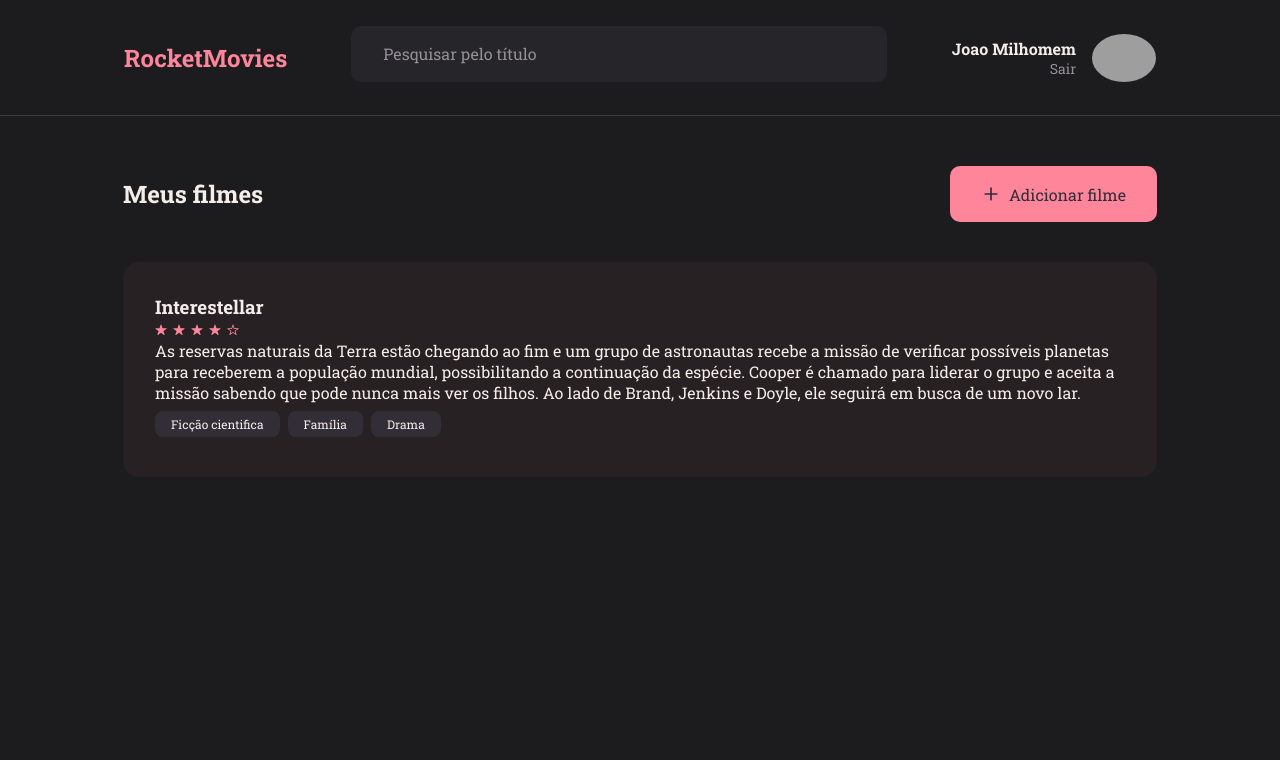
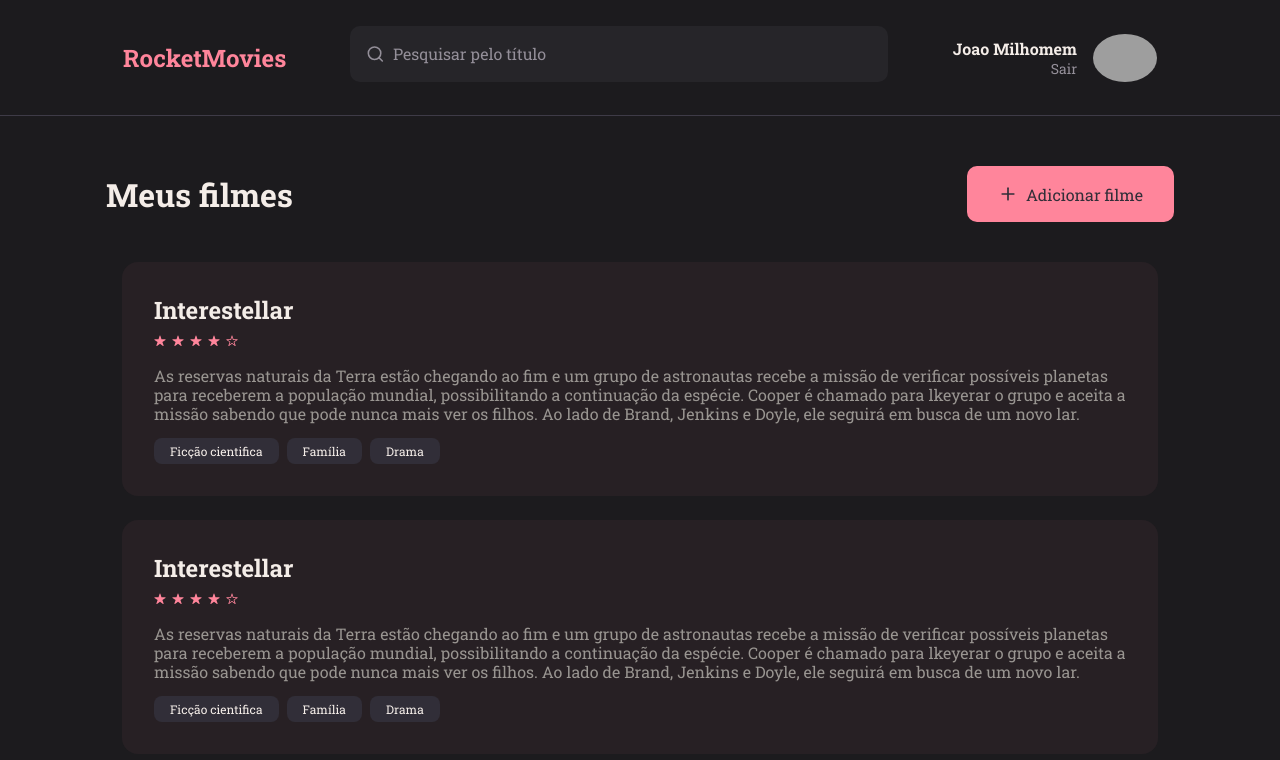
Before and after one commit to joao-milhomem/rocketmovies, a React (Vite) app: page / in a window 1280 px wide. Shown: the top 760 px of the page. Built offline with nearby package versions, Linux system fonts and the light colour scheme; grey boxes are pictures that could not be loaded.

Commit message:
homepage finished

```diff
--- a/src/components/Card/styles.js
+++ b/src/components/Card/styles.js
@@ -2,8 +2,24 @@ import styled from "styled-components";
 
 export const Container = styled.div`
   width: 100%;
+  margin-bottom: 24px;
   padding: 32px;
 
   border-radius: 16px;
   background-color: ${({theme}) => theme.COLORS.SUPPORT};
+
+  >h3{
+    margin-bottom: 8px;
+    font-size: 24px;
+  }
+
+  >svg{
+    margin-bottom: 15px;
+  }
+
+  >p{
+    color: ${({theme}) => theme.COLORS.TEXT_4};
+    line-height:19px;
+    margin-bottom: 15px;
+  }
 `
--- a/src/components/Header/index.jsx
+++ b/src/components/Header/index.jsx
@@ -1,11 +1,12 @@
 import { Container,Avatar } from "./styles";
 import {Input} from '../Input'
+import {FiSearch} from 'react-icons/fi'
 export function Header() {
   return(
     <Container>
       <h1>RocketMovies</h1>
 
-      <Input placeholder = 'Pesquisar pelo título' />
+      <Input placeholder = 'Pesquisar pelo título' icon={FiSearch}/>
 
       <Avatar>
         <div className="text-wrapper">
--- a/src/components/Header/styles.js
+++ b/src/components/Header/styles.js
@@ -1,16 +1,16 @@
 import styled from "styled-components";
 
 export const Container = styled.header`
+  grid-area: header;
+  display: flex;
+  padding: 24px 123px;
+  align-items: center;
+  gap: 64px;
+
   width: 100%;
   height: 116px;
-  grid-area: header;
 
   border-bottom: 1px solid ${({theme})=> theme.COLORS.BORDER};
-
-  display: flex;
-  align-items: center;
-  gap: 64px;
-  padding: 24px 124px;
 
   h1{
     font-size: 24px;
--- a/src/components/Input/index.jsx
+++ b/src/components/Input/index.jsx
@@ -4,8 +4,7 @@ export function Input({icon:Icon, ...rest}) {
   return (
     <Container>
       {Icon && <Icon size='20px'/>}
-
-      <input {...rest} />
+      <input {...rest}/>
     </Container>
   )
 }
--- a/src/components/Input/styles.js
+++ b/src/components/Input/styles.js
@@ -3,32 +3,35 @@ import styled from "styled-components";
 export const Container = styled.div`
   width: 100%;
 
-  margin-bottom: 8px;
-  padding-left: 16px;
-
   display:flex;
   align-items:center;
+  margin-bottom: 8px;
 
   border-radius: 10px;
   background-color: ${({theme})=> theme.COLORS.BACKGROUND_1};
 
-  >svg{
+  svg{
     color: ${({theme})=> theme.COLORS.TEXT_3};
-  }
+    margin-left: 16px;
+    }
 
   >input{
     width: 100%;
     height: 56px;
-    padding-inline: 16px;
+    padding-inline: 8px;
 
+    font-size: 16px;
+
+    border-radius: 10px;
     color: ${({theme}) => theme.COLORS.TEXT_1};
     background: none;
 
-    font-size: 16px;
 
 
     &::placeholder{
       color: ${({theme}) => theme.COLORS.TEXT_3};
     }
+
+
   }
 `
--- a/src/components/Rate/index.jsx
+++ b/src/components/Rate/index.jsx
@@ -1,20 +1,20 @@
 export function Rate() {
   return(
     <svg width="84" height="13" viewBox="0 0 84 13" fill="none" xmlns="http://www.w3.org/2000/svg">
-<g clip-path="url(#clip0_305_402)">
+<g clipPath="url(#clip0_305_402)">
 <path d="M9.2344 12.0729C9.15547 12.0732 9.07845 12.0486 9.01432 12.0026L6.00002 9.81724L2.98572 12.0026C2.92133 12.0493 2.84374 12.0743 2.76419 12.074C2.68464 12.0737 2.60723 12.0481 2.54318 12.0009C2.47912 11.9538 2.43173 11.8874 2.40785 11.8116C2.38396 11.7357 2.38484 11.6542 2.41033 11.5788L3.58596 8.0967L0.539084 6.00724C0.473087 5.96203 0.423276 5.89691 0.396929 5.82137C0.370582 5.74584 0.36908 5.66386 0.392643 5.58741C0.416206 5.51096 0.463598 5.44405 0.527895 5.39646C0.592193 5.34886 0.670025 5.32308 0.750022 5.32287H4.50893L5.6433 1.83185C5.66774 1.75648 5.71542 1.69079 5.77951 1.6442C5.84359 1.59761 5.92079 1.57251 6.00002 1.57251C6.07925 1.57251 6.15645 1.59761 6.22054 1.6442C6.28462 1.69079 6.3323 1.75648 6.35674 1.83185L7.49112 5.32404H11.25C11.3301 5.324 11.4081 5.34961 11.4726 5.39711C11.5371 5.44461 11.5847 5.51152 11.6084 5.58803C11.6321 5.66453 11.6307 5.74662 11.6044 5.82227C11.5781 5.89792 11.5282 5.96315 11.4621 6.00841L8.41408 8.0967L9.58901 11.5779C9.60804 11.6342 9.6134 11.6943 9.60463 11.7531C9.59586 11.812 9.57322 11.8679 9.53857 11.9163C9.50393 11.9646 9.45827 12.004 9.40539 12.0313C9.3525 12.0585 9.29389 12.0728 9.2344 12.0729Z" fill="#FF859B"/>
 </g>
-<g clip-path="url(#clip1_305_402)">
+<g clipPath="url(#clip1_305_402)">
 <path d="M45.2344 12.0729C45.1555 12.0732 45.0785 12.0486 45.0143 12.0026L42.0001 9.81724L38.9858 12.0026C38.9214 12.0493 38.8438 12.0743 38.7642 12.074C38.6847 12.0737 38.6073 12.0481 38.5432 12.0009C38.4792 11.9538 38.4318 11.8874 38.4079 11.8116C38.384 11.7357 38.3849 11.6542 38.4104 11.5788L39.586 8.0967L36.5391 6.00724C36.4731 5.96203 36.4233 5.89691 36.397 5.82137C36.3706 5.74584 36.3691 5.66386 36.3927 5.58741C36.4162 5.51096 36.4636 5.44405 36.5279 5.39646C36.5922 5.34886 36.6701 5.32308 36.7501 5.32287H40.509L41.6433 1.83185C41.6678 1.75648 41.7155 1.69079 41.7795 1.6442C41.8436 1.59761 41.9208 1.57251 42.0001 1.57251C42.0793 1.57251 42.1565 1.59761 42.2206 1.6442C42.2847 1.69079 42.3323 1.75648 42.3568 1.83185L43.4911 5.32404H47.2501C47.3301 5.324 47.4082 5.34961 47.4726 5.39711C47.5371 5.44461 47.5847 5.51152 47.6084 5.58803C47.6321 5.66453 47.6307 5.74662 47.6044 5.82227C47.5781 5.89792 47.5282 5.96315 47.4622 6.00841L44.4141 8.0967L45.589 11.5779C45.6081 11.6342 45.6134 11.6943 45.6047 11.7531C45.5959 11.812 45.5732 11.8679 45.5386 11.9163C45.504 11.9646 45.4583 12.004 45.4054 12.0313C45.3525 12.0585 45.2939 12.0728 45.2344 12.0729Z" fill="#FF859B"/>
 </g>
-<g clip-path="url(#clip2_305_402)">
+<g clipPath="url(#clip2_305_402)">
 <path d="M63.2344 12.0729C63.1555 12.0732 63.0785 12.0486 63.0143 12.0026L60.0001 9.81724L56.9858 12.0026C56.9214 12.0493 56.8438 12.0743 56.7642 12.074C56.6847 12.0737 56.6073 12.0481 56.5432 12.0009C56.4792 11.9538 56.4318 11.8874 56.4079 11.8116C56.384 11.7357 56.3849 11.6542 56.4104 11.5788L57.586 8.0967L54.5391 6.00724C54.4731 5.96203 54.4233 5.89691 54.397 5.82137C54.3706 5.74584 54.3691 5.66386 54.3927 5.58741C54.4162 5.51096 54.4636 5.44405 54.5279 5.39646C54.5922 5.34886 54.6701 5.32308 54.7501 5.32287H58.509L59.6433 1.83185C59.6678 1.75648 59.7155 1.69079 59.7795 1.6442C59.8436 1.59761 59.9208 1.57251 60.0001 1.57251C60.0793 1.57251 60.1565 1.59761 60.2206 1.6442C60.2847 1.69079 60.3323 1.75648 60.3568 1.83185L61.4911 5.32404H65.2501C65.3301 5.324 65.4082 5.34961 65.4726 5.39711C65.5371 5.44461 65.5847 5.51152 65.6084 5.58803C65.6321 5.66453 65.6307 5.74662 65.6044 5.82227C65.5781 5.89792 65.5282 5.96315 65.4622 6.00841L62.4141 8.0967L63.589 11.5779C63.6081 11.6342 63.6134 11.6943 63.6047 11.7531C63.5959 11.812 63.5732 11.8679 63.5386 11.9163C63.504 11.9646 63.4583 12.004 63.4054 12.0313C63.3525 12.0585 63.2939 12.0728 63.2344 12.0729Z" fill="#FF859B"/>
 </g>
-<g clip-path="url(#clip3_305_402)">
+<g clipPath="url(#clip3_305_402)">
 <path d="M27.2344 12.0729C27.1555 12.0732 27.0785 12.0486 27.0143 12.0026L24.0001 9.81724L20.9858 12.0026C20.9214 12.0493 20.8438 12.0743 20.7642 12.074C20.6847 12.0737 20.6073 12.0481 20.5432 12.0009C20.4792 11.9538 20.4318 11.8874 20.4079 11.8116C20.384 11.7357 20.3849 11.6542 20.4104 11.5788L21.586 8.0967L18.5391 6.00724C18.4731 5.96203 18.4233 5.89691 18.397 5.82137C18.3706 5.74584 18.3691 5.66386 18.3927 5.58741C18.4162 5.51096 18.4636 5.44405 18.5279 5.39646C18.5922 5.34886 18.6701 5.32308 18.7501 5.32287H22.509L23.6433 1.83185C23.6678 1.75648 23.7155 1.69079 23.7795 1.6442C23.8436 1.59761 23.9208 1.57251 24.0001 1.57251C24.0793 1.57251 24.1565 1.59761 24.2206 1.6442C24.2847 1.69079 24.3323 1.75648 24.3568 1.83185L25.4911 5.32404H29.2501C29.3301 5.324 29.4082 5.34961 29.4726 5.39711C29.5371 5.44461 29.5847 5.51152 29.6084 5.58803C29.6321 5.66453 29.6307 5.74662 29.6044 5.82227C29.5781 5.89792 29.5282 5.96315 29.4622 6.00841L26.4141 8.0967L27.589 11.5779C27.6081 11.6342 27.6134 11.6943 27.6047 11.7531C27.5959 11.812 27.5732 11.8679 27.5386 11.9163C27.504 11.9646 27.4583 12.004 27.4054 12.0313C27.3525 12.0585 27.2939 12.0728 27.2344 12.0729Z" fill="#FF859B"/>
 </g>
-<g clip-path="url(#clip4_305_402)">
-<path fill-rule="evenodd" clip-rule="evenodd" d="M78 1.57269C78.1624 1.57269 78.3064 1.67729 78.3566 1.83179L79.4911 5.32269H83.25C83.4143 5.32269 83.5595 5.4297 83.6082 5.58668C83.6568 5.74366 83.5976 5.91402 83.462 6.00697L80.4147 8.09655L81.5897 11.5778C81.6418 11.7324 81.5881 11.903 81.4567 11.9997C81.3253 12.0964 81.1464 12.0971 81.0143 12.0013L78 9.81705L74.9856 12.0013C74.8535 12.0971 74.6747 12.0964 74.5433 11.9997C74.4119 11.903 74.3581 11.7324 74.4103 11.5778L75.5852 8.09655L72.5379 6.00697C72.4024 5.91402 72.3431 5.74366 72.3918 5.58668C72.4404 5.4297 72.5856 5.32269 72.75 5.32269H76.5088L77.6433 1.83179C77.6935 1.67729 77.8375 1.57269 78 1.57269ZM78 3.16095L77.1379 5.8136C77.0876 5.9681 76.9437 6.07269 76.7812 6.07269H73.9599L76.2433 7.63842C76.3817 7.73332 76.4402 7.90861 76.3865 8.06761L75.4964 10.705L77.7799 9.05029C77.9112 8.95516 78.0887 8.95516 78.22 9.05029L80.5035 10.705L79.6134 8.06761C79.5597 7.90861 79.6182 7.73332 79.7566 7.63842L82.04 6.07269H79.2187C79.0563 6.07269 78.9123 5.9681 78.8621 5.8136L78 3.16095Z" fill="#FF859B"/>
+<g clipPath="url(#clip4_305_402)">
+<path fillRule="evenodd" clipRule="evenodd" d="M78 1.57269C78.1624 1.57269 78.3064 1.67729 78.3566 1.83179L79.4911 5.32269H83.25C83.4143 5.32269 83.5595 5.4297 83.6082 5.58668C83.6568 5.74366 83.5976 5.91402 83.462 6.00697L80.4147 8.09655L81.5897 11.5778C81.6418 11.7324 81.5881 11.903 81.4567 11.9997C81.3253 12.0964 81.1464 12.0971 81.0143 12.0013L78 9.81705L74.9856 12.0013C74.8535 12.0971 74.6747 12.0964 74.5433 11.9997C74.4119 11.903 74.3581 11.7324 74.4103 11.5778L75.5852 8.09655L72.5379 6.00697C72.4024 5.91402 72.3431 5.74366 72.3918 5.58668C72.4404 5.4297 72.5856 5.32269 72.75 5.32269H76.5088L77.6433 1.83179C77.6935 1.67729 77.8375 1.57269 78 1.57269ZM78 3.16095L77.1379 5.8136C77.0876 5.9681 76.9437 6.07269 76.7812 6.07269H73.9599L76.2433 7.63842C76.3817 7.73332 76.4402 7.90861 76.3865 8.06761L75.4964 10.705L77.7799 9.05029C77.9112 8.95516 78.0887 8.95516 78.22 9.05029L80.5035 10.705L79.6134 8.06761C79.5597 7.90861 79.6182 7.73332 79.7566 7.63842L82.04 6.07269H79.2187C79.0563 6.07269 78.9123 5.9681 78.8621 5.8136L78 3.16095Z" fill="#FF859B"/>
 </g>
 <defs>
 <clipPath id="clip0_305_402">
@@ -33,7 +33,7 @@ export function Rate() {
 <rect width="12" height="12" fill="white" transform="translate(72 0.822693)"/>
 </clipPath>
 </defs>
-</svg>
+    </svg>
 
   )
 }
--- a/src/components/Tag/index.jsx
+++ b/src/components/Tag/index.jsx
@@ -1,9 +1,9 @@
 import { Container } from "./styles";
 
-export function Tag({data}) {
+export function Tag({props}) {
   return(
     <Container>
-      {data && data.map(data => <span data = {data.id}> {data.genre} </span>)}
+      {props && props.map(props => <span key= {props.key}> {props.genre} </span>)}
     </Container>
   )
 }
--- a/src/components/Tag/styles.js
+++ b/src/components/Tag/styles.js
@@ -4,10 +4,9 @@ export const Container = styled.div`
   display: flex;
   align-items: center;
 
-
   span{
     padding: 5px 16px;
-    margin:8px 8px 8px 0 ;
+    margin-right: 8px;
 
     border-radius:8px;
     background-color: ${({theme}) => theme.COLORS.TAG};
--- a/src/pages/Home/index.jsx
+++ b/src/pages/Home/index.jsx
@@ -1,4 +1,4 @@
-import { Container , Content, Cards} from "./styles";
+import { Container, Add , Content} from "./styles";
 
 import {FiPlus} from 'react-icons/fi'
 
@@ -13,41 +13,87 @@ export function Home() {
     <Container>
       <Header/>
 
-      <Content>
-        <main>
-
-          <div className="card-header">
+      <Add>
           <h2>Meus filmes</h2>
           <Button title='Adicionar filme' icon={FiPlus}/>
-          </div>
+      </Add>
 
-          <Cards>
+      <Content>
 
+        <main>
           <Card>
             <h3>Interestellar</h3>
             <Rate/>
-              <p>As reservas naturais da Terra estão chegando ao fim e um grupo de astronautas recebe a missão de verificar possíveis planetas para receberem a população mundial, possibilitando a continuação da espécie. Cooper é chamado para liderar o grupo e aceita a missão sabendo que pode nunca mais ver os filhos. Ao lado de Brand, Jenkins e Doyle, ele seguirá em busca de um novo lar.
+            <p>As reservas naturais da Terra estão chegando ao fim e um grupo de astronautas recebe a missão de verificar possíveis planetas para receberem a população mundial, possibilitando a continuação da espécie. Cooper é chamado para lkeyerar o grupo e aceita a missão sabendo que pode nunca mais ver os filhos. Ao lado de Brand, Jenkins e Doyle, ele seguirá em busca de um novo lar.
             </p>
 
-            <Tag data= {[
+            <Tag  props={[
               {
-                id: '1',
+                key: '1',
                 genre:'Ficção cientifica'
               },
 
               {
-                id: '2',
+                key: '2',
                 genre:'Família'
               },
               {
-                id: '3',
+                key: '3',
                 genre:'Drama'
               }
             ]}/>
 
           </Card>
-          </Cards>
+
+          <Card>
+            <h3>Interestellar</h3>
+            <Rate/>
+            <p>As reservas naturais da Terra estão chegando ao fim e um grupo de astronautas recebe a missão de verificar possíveis planetas para receberem a população mundial, possibilitando a continuação da espécie. Cooper é chamado para lkeyerar o grupo e aceita a missão sabendo que pode nunca mais ver os filhos. Ao lado de Brand, Jenkins e Doyle, ele seguirá em busca de um novo lar.
+            </p>
+
+            <Tag props= {[
+              {
+                key: '1',
+                genre:'Ficção cientifica'
+              },
+
+              {
+                key: '2',
+                genre:'Família'
+              },
+              {
+                key: '3',
+                genre:'Drama'
+              }
+            ]}/>
+
+          </Card>
+
+          <Card>
+            <h3>Interestellar</h3>
+            <Rate/>
+            <p>As reservas naturais da Terra estão chegando ao fim e um grupo de astronautas recebe a missão de verificar possíveis planetas para receberem a população mundial, possibilitando a continuação da espécie. Cooper é chamado para lkeyerar o grupo e aceita a missão sabendo que pode nunca mais ver os filhos. Ao lado de Brand, Jenkins e Doyle, ele seguirá em busca de um novo lar.
+            </p>
+
+            <Tag props= {[
+              {
+                key: '1',
+                genre:'Ficção cientifica'
+              },
+
+              {
+                key: '2',
+                genre:'Família'
+              },
+              {
+                key: '3',
+                genre:'Drama'
+              }
+            ]}/>
+
+          </Card>
         </main>
+
       </Content>
     </Container>
   )
--- a/src/pages/Home/styles.js
+++ b/src/pages/Home/styles.js
@@ -5,33 +5,38 @@ export const Container = styled.div`
   height: 100vh;
 
   display: grid;
-  grid-template-rows:116px auto ;
+  grid-template-rows:116px auto auto ;
   grid-template-areas:
   "header"
+  "add"
   "content";
+`
 
-`
-export const Content = styled.div`
-  >main{
-    padding: 50px 123px;
+export const Add = styled.div`
+  grid-area: add;
 
+  display: flex;
+  justify-content:space-between ;
+  align-items: center;
+  padding-inline: 106px;
+  margin-top: 50px;
 
-  .card-header{
-    display: flex;
-    justify-content: space-between;
-    align-items: center;
-
-    margin-bottom:40px;
-
-    >h2{
-
-    }
-
-    button {
-      max-width: 207px;
-    }
+  h2{
+    font-size: 32px;
   }
 
+  button {
+    max-width: 207px;
   }
 `
-export const Cards = styled.div``
+
+export const Content = styled.div`
+    grid-area: content;
+    overflow-y: auto;
+
+    margin-top: 40px;
+
+    main{
+      padding: 0 122px;
+    }
+`
```
Also changed, not shown: index.html (line endings or trailing spaces). Lines whose indentation alone changed are shown as unchanged.
